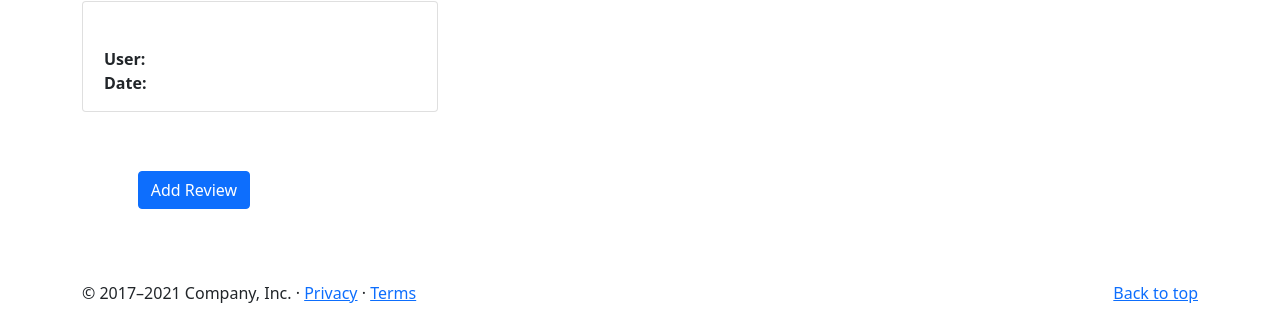
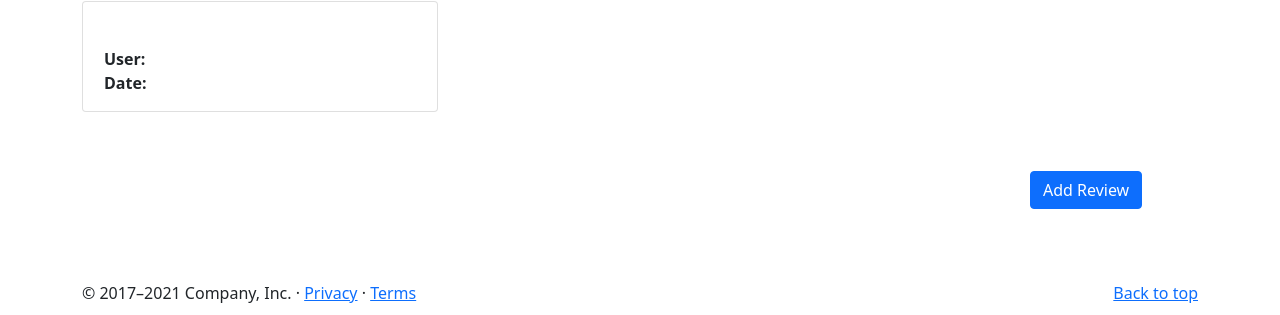
Before and after one commit to torch96/Restaurant-reviews, a React (Create React App) app in the folder ClientApp/: page /restaurants/1 in a window 1280 px wide. Shown: the part 724-1039 px from the top of the page. Built offline with nearby package versions, Linux system fonts and the light colour scheme; no server answers.

Commit message:
ui change

```diff
--- a/ClientApp/src/components/restaurants.js
+++ b/ClientApp/src/components/restaurants.js
@@ -139,10 +139,11 @@ const Restaurant = props => {
               )}
             </div>
 
-
-             <p > <Link to={"/restaurants/" + props.match.params.id + "/review"} className="btn btn-primary addreview float-right">
+            <div>
+             <p className="float-right reviewButton" > <Link to={"/restaurants/" + props.match.params.id + "/review"} className="btn btn-primary addreview float-right">
             Add Review
           </Link> </p>
+          </div>
           </div>
         ) : (
         <div>
--- a/ClientApp/src/index.css
+++ b/ClientApp/src/index.css
@@ -50,6 +50,9 @@ img{
   align-items: bottom;
   width: 100%;
 }
+.reviewButton{
+  text-align: right;
+}
 hr{
   height: 2px;
   border: 1px solid #000000;
```
